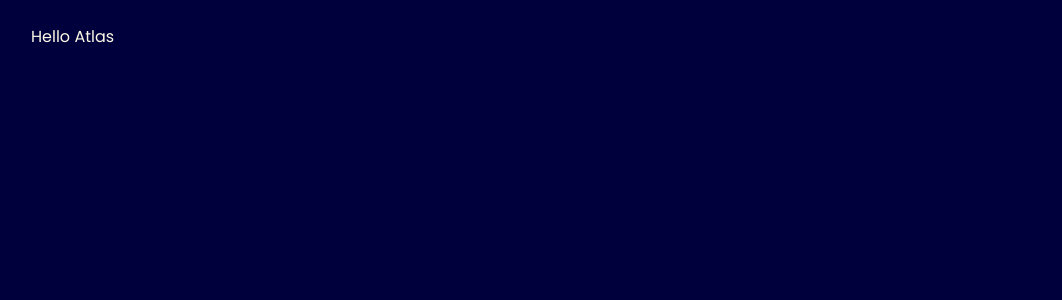
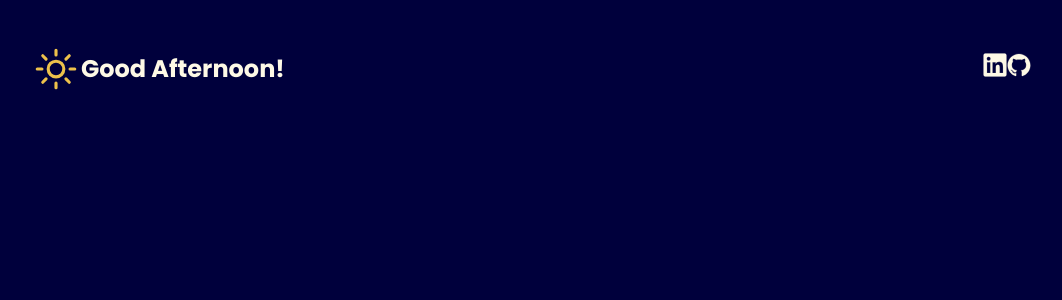
Before and after one commit to Greentaylor27/atlas-react-and-jsx, a React (Vite) app: page / in a window 1280 px wide. Shown: the top 300 px of the page, without its empty margins (109-1171 px from the left). Built offline with nearby package versions, Linux system fonts and the light colour scheme.

Commit message:
Completed the header component and added it to the app.jsx

```diff
--- a/src/App.jsx
+++ b/src/App.jsx
@@ -1,5 +1,9 @@
+import Header from "./components/Header";
+
 function App() {
-  return <div className="app">Hello Atlas</div>;
+  return <div className="app">
+    <Header />
+  </div>;
 }
 
 export default App;
--- /dev/null
+++ b/src/components/Header.jsx
@@ -0,0 +1,11 @@
+import Greeting from "./Greeting";
+import SocialLinks from "./SocialLinks";
+
+export default function Header() {
+    return (
+        <nav>
+            <Greeting />
+            <SocialLinks />
+        </nav>
+    )
+}
```
